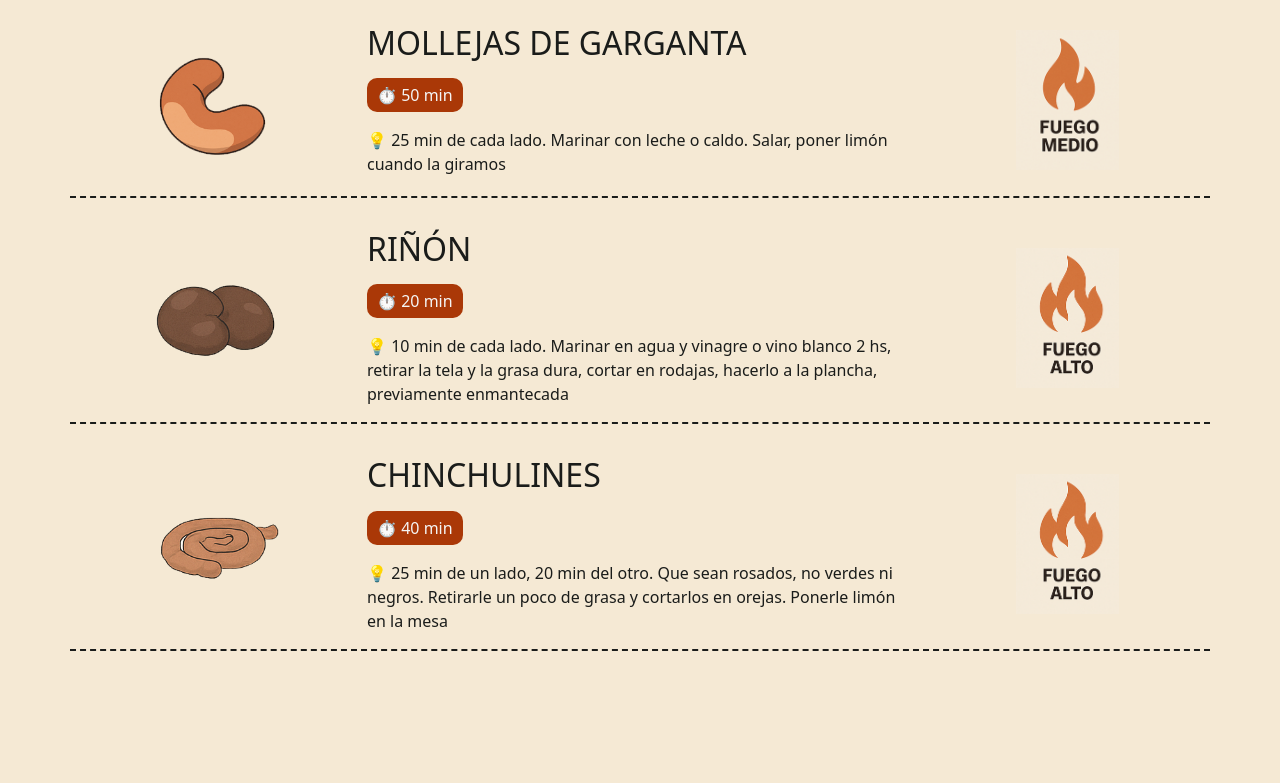
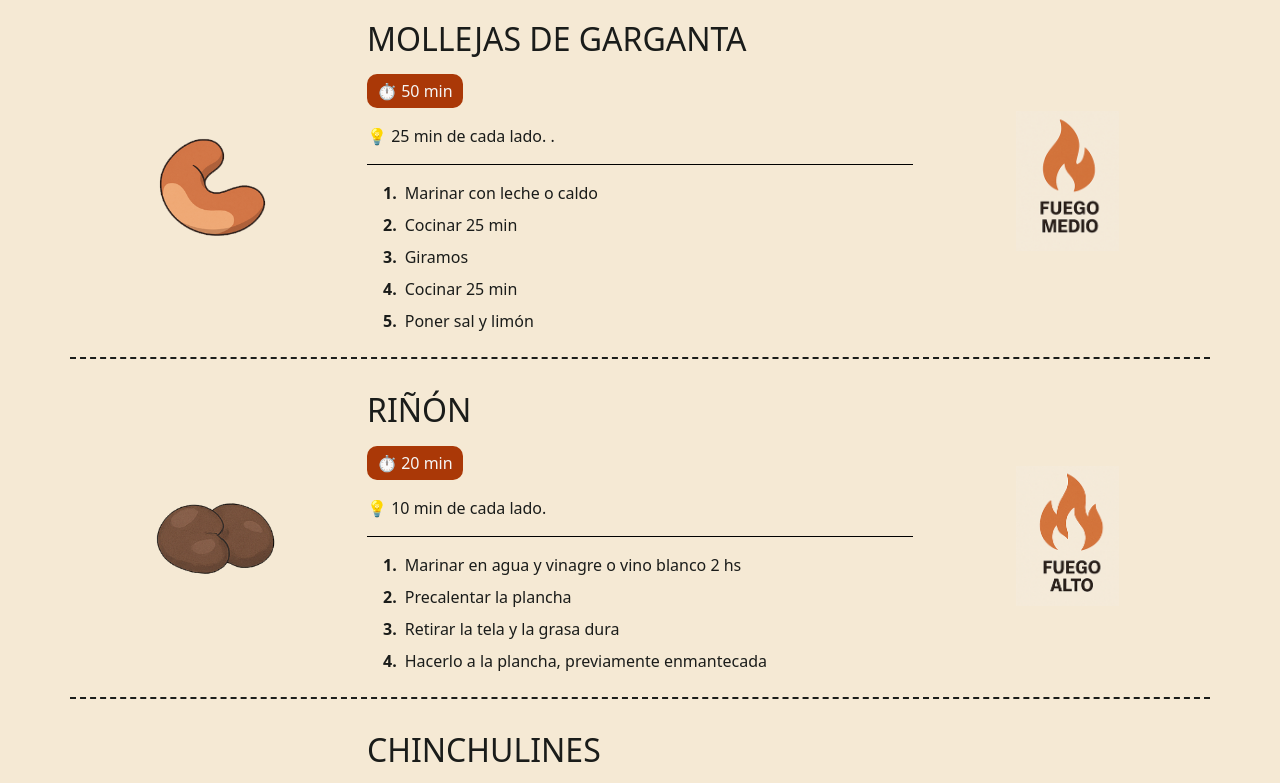
Before and after one commit to Drumania/asado-app, a React (Vite) app: page / in a window 1280 px wide. Shown: the part 1100-1883 px from the top of the page. Before the commit the page ends 1791 px from the top, so only its background shows below. Built offline with nearby package versions, Linux system fonts and the light colour scheme.

Commit message:
fix recetas

```diff
--- a/src/components/AsadoItem.jsx
+++ b/src/components/AsadoItem.jsx
@@ -27,7 +27,10 @@ export default function AsadoItem({ item }) {
         )}
 
         {item.pasos && (
-          <ul className="mb-0 ps-3">
+          <ul
+            className="mb-0 mt-3 pt-3 ps-3"
+            style={{ borderTop: "1px solid black" }}
+          >
             {item.pasos.map((paso, i) => (
               <li key={i}>
                 <span style={{ fontWeight: "bold", marginRight: "0.5rem" }}>
--- a/src/data/cortes.json
+++ b/src/data/cortes.json
@@ -38,21 +38,40 @@
       "nombre": "Mollejas de garganta",
       "fuego": "medio",
       "tiempo": "50 min",
-      "tips": "25 min de cada lado. Marinar con leche o caldo. Salar, poner limón cuando la giramos",
+      "pasos": [
+        "Marinar con leche o caldo",
+        "Cocinar 25 min",
+        "Giramos",
+        "Cocinar 25 min",
+        "Poner sal y limón"
+      ],
+      "tips": "25 min de cada lado. . ",
       "imagen": "mollejas-de-garganta.png"
     },
     {
       "nombre": "Riñón",
       "fuego": "alto",
       "tiempo": "20 min",
-      "tips": "10 min de cada lado. Marinar en agua y vinagre o vino blanco 2 hs, retirar la tela y la grasa dura, cortar en rodajas, hacerlo a la plancha, previamente enmantecada",
+      "pasos": [
+        "Marinar en agua y vinagre o vino blanco 2 hs",
+        "Precalentar la plancha",
+        "Retirar la tela y la grasa dura",
+        "Hacerlo a la plancha, previamente enmantecada"
+      ],
+      "tips": "10 min de cada lado. ",
       "imagen": "rinon.png"
     },
     {
       "nombre": "Chinchulines",
       "fuego": "alto",
-      "tiempo": "40 min",
-      "tips": "25 min de un lado, 20 min del otro. Que sean rosados, no verdes ni negros. Retirarle un poco de grasa y cortarlos en orejas. Ponerle limón en la mesa",
+      "tiempo": "45 min",
+      "pasos": [
+        "Retirarle un poco de grasa",
+        "Cortarlos en \"orejas\"",
+        "Cocinarlos",
+        "Ponerle limon en la mesa"
+      ],
+      "tips": "25 min de un lado, 20 min del otro. Que sean rosados, no verdes ni negros.",
       "imagen": "chinchulines.png"
     }
   ],
```
